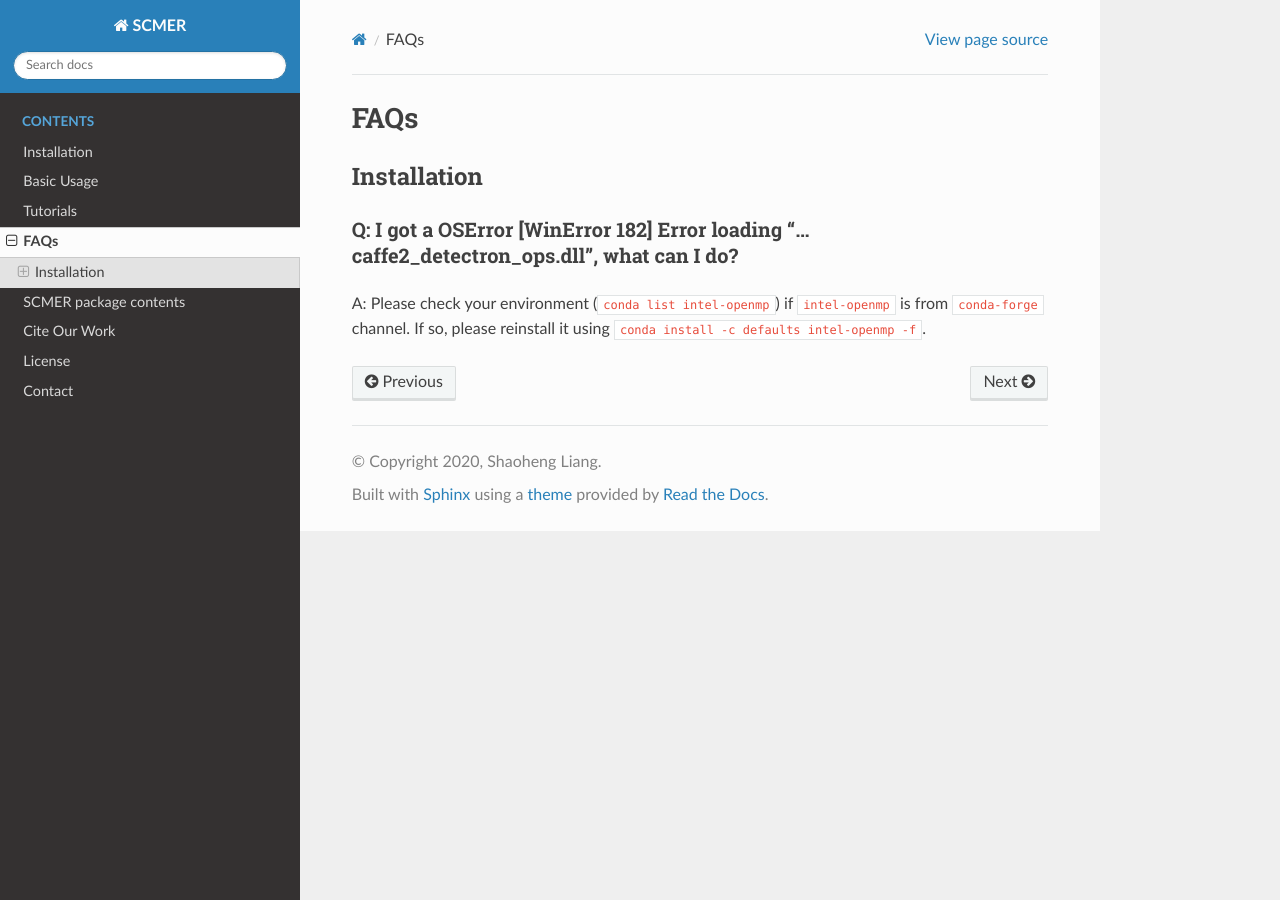
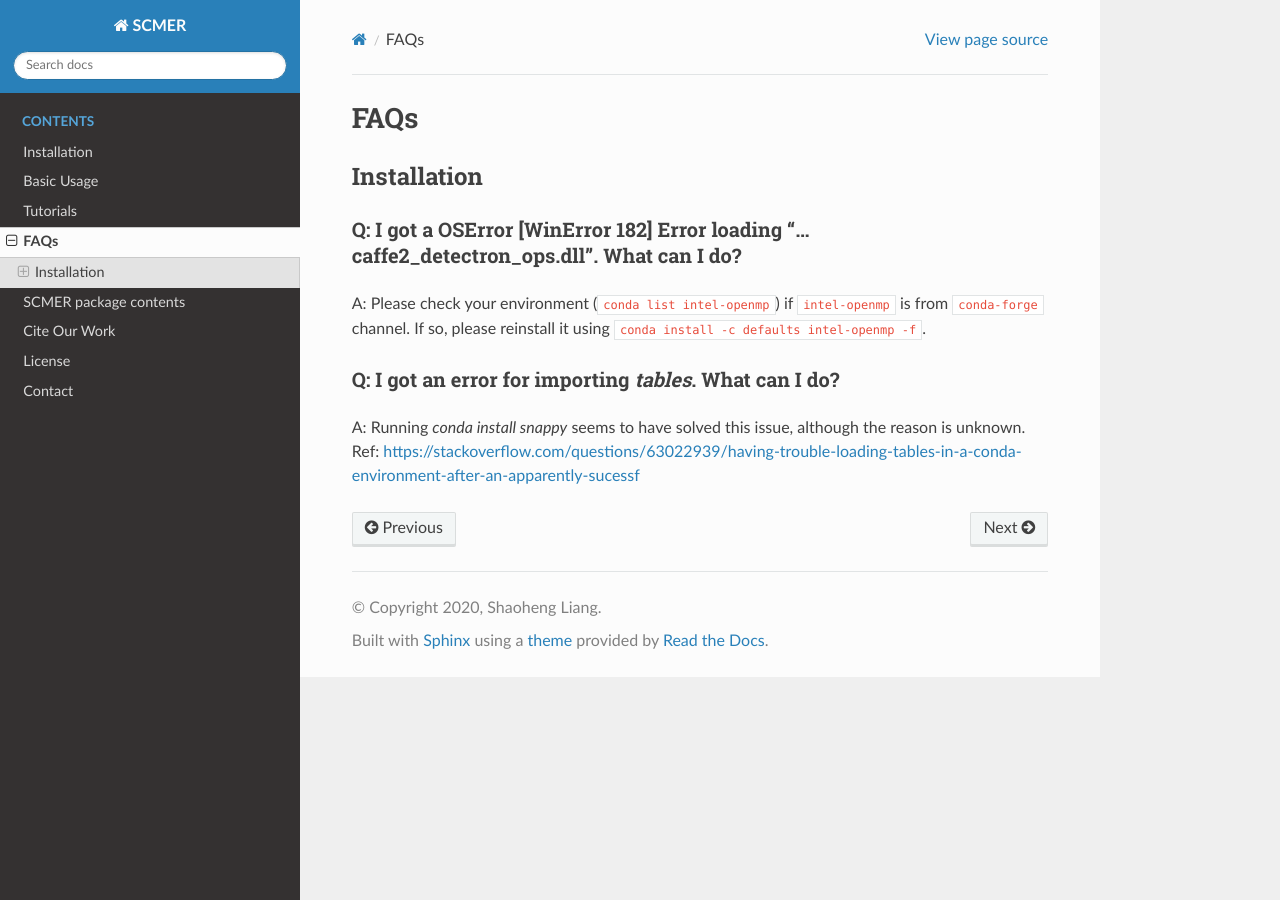
Before and after one commit to KChen-lab/SCMER, a Sphinx documentation site: the page built from docs/qna.rst, in a window 1280 px wide. Built offline with Sphinx 7.4.7 and the Read the Docs theme 2.0.0, drawn with Linux system fonts in a browser that asks for light colours; pages that are not in the unit, such as notebooks, are missing from menus; cross-references to code outside the pages are shown as plain code.

Commit message:
Update qna.rst

```diff
--- a/docs/qna.rst
+++ b/docs/qna.rst
@@ -4,7 +4,14 @@ FAQs
 Installation
 ------------
 
-Q: I got a OSError [WinError 182] Error loading "...\caffe2_detectron_ops.dll", what can I do?
+Q: I got a OSError [WinError 182] Error loading "...\caffe2_detectron_ops.dll". What can I do?
 ^^^^^^^^^^^^^^^^^^^^^^^^^^^^^^^^^^^^^^^^^^^^^^^^^^^^^^^^^^^^^^^^^^^^^^^^^^^^^^^^^^^^^^^^^^^^^^
+
 A: Please check your environment (:bash:`conda list intel-openmp`) if :bash:`intel-openmp` is from :bash:`conda-forge` channel.
 If so, please reinstall it using :bash:`conda install -c defaults intel-openmp -f`.
+
+Q: I got an error for importing `tables`. What can I do?
+^^^^^^^^^^^^^^^^^^^^^^^^^^^^^^^^^^^^^^^^^^^^^^^^^^^^^^^^
+
+A: Running `conda install snappy` seems to have solved this issue, although the reason is unknown.
+Ref: https://stackoverflow.com/questions/63022939/having-trouble-loading-tables-in-a-conda-environment-after-an-apparently-sucessf
```
